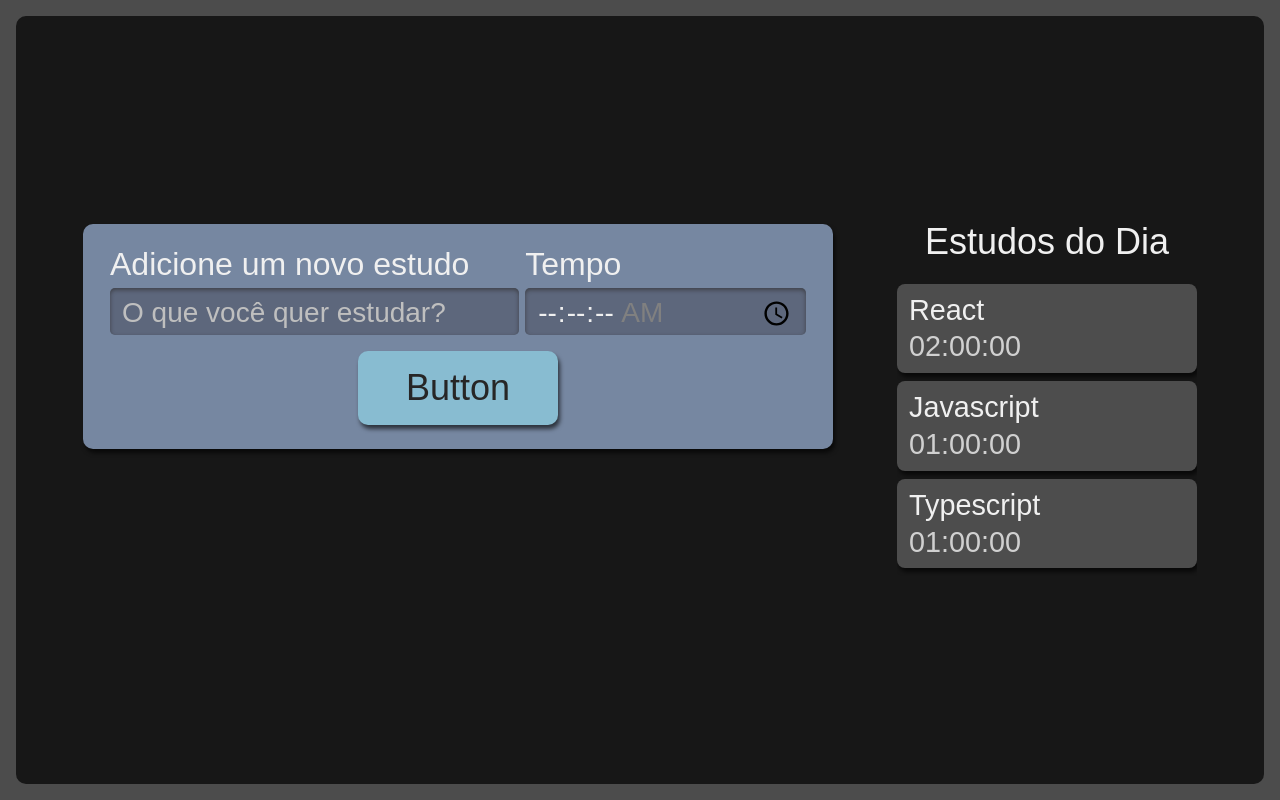
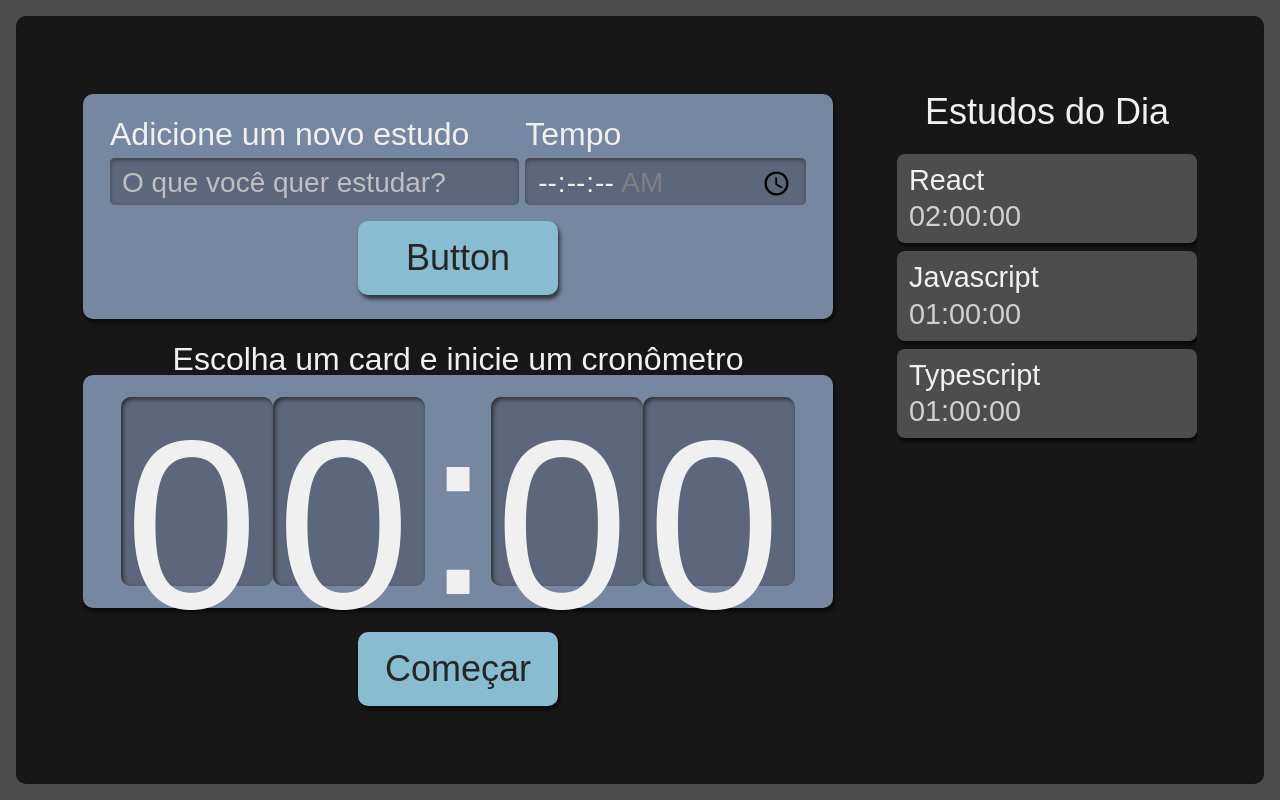
Before and after one commit to dBianchii/AluraReactStudies, a React (Create React App) app: page / in a window 1280 px wide. Built offline with nearby package versions, Linux system fonts and the light colour scheme.

Commit message:
Cronometro

```diff
--- /dev/null
+++ b/src/components/Cronometro/Cronometro.module.scss
@@ -0,0 +1,58 @@
+.cronometro {
+	display: flex;
+	flex-direction: column;
+	align-items: center;
+	grid-area: cronometro;
+
+	.relogioWrapper {
+		align-items: center;
+		background-color: #7687a1;
+		border-radius: 10px;
+		box-shadow: 2px 4px 4px #0000009f;
+		box-sizing: border-box;
+		display: flex;
+		font-size: 5rem;
+		justify-content: center;
+		margin-bottom: 24px;
+		padding: 16px 12px;
+		width: 100%;
+	}
+
+	.titulo {
+		font-size: 2rem;
+	}
+
+	button {
+		background-color: #88bcd1;
+		border-radius: 10px;
+		box-shadow: 2px 4px 4px #0000009f;
+		color: #272626;
+		cursor: pointer;
+		font-size: 1.25rem;
+		padding: 16px;
+		width: 150px;
+
+		&:active {
+			background-color: #7ca6b7;
+			box-shadow: 2px 2px 4px #0000009f inset;
+			cursor: auto;
+		}
+	}
+
+	@media screen and (min-width: 1280px) {
+		.relogioWrapper {
+			font-size: 15rem;
+		}
+
+		p {
+			font-size: 2rem;
+		}
+
+		button {
+			grid-column-start: span 2;
+			justify-self: center;
+			width: 200px;
+			font-size: 2.25rem;
+		}
+	}
+}
--- /dev/null
+++ b/src/components/Cronometro/Relogio/Relogio.module.scss
@@ -0,0 +1,21 @@
+.relogioNumero {
+	background-color: #5d677c;
+	box-shadow: 2px 2px 4px #2b2b2b inset;
+	height: 3.6rem;
+	width: 3rem;
+	padding: 8px 4px;
+	border-radius: 10px;
+
+	@media screen and (min-width: 1280px) {
+		height: 10.8rem;
+		width: 9rem;
+	}
+}
+
+.relogioDivisao {
+	height: 4.2rem;
+
+	@media screen and (min-width: 1280px) {
+		height: 12.6rem;
+	}
+}
--- /dev/null
+++ b/src/components/Cronometro/Relogio/index.tsx
@@ -0,0 +1,13 @@
+import style from "./Relogio.module.scss"
+
+export default function Relogio() {
+	return (
+		<>
+			<span className={style.relogioNumero}>0</span>
+			<span className={style.relogioNumero}>0</span>
+			<span className={style.relogioDivisao}>:</span>
+			<span className={style.relogioNumero}>0</span>
+			<span className={style.relogioNumero}>0</span>
+		</>
+	)
+}
--- /dev/null
+++ b/src/components/Cronometro/index.tsx
@@ -0,0 +1,15 @@
+import Button from "../Button"
+import Relogio from "./Relogio"
+import style from "./Cronometro.module.scss"
+
+export default function Cronometro() {
+	return (
+		<div className={style.cronometro}>
+			<p className={style.titulo}>Escolha um card e inicie um cronômetro</p>
+			<div className={style.relogioWrapper}>
+				<Relogio />
+			</div>
+			<Button>Começar</Button>
+		</div>
+	)
+}
--- a/src/pages/App.tsx
+++ b/src/pages/App.tsx
@@ -1,3 +1,4 @@
+import Cronometro from "../components/Cronometro"
 import Formulario from "../components/formulario"
 import Lista from "../components/Lista"
 import style from "./App.module.scss"
@@ -7,6 +8,7 @@
 		<div className={style.AppStyle}>
 			<Formulario />
 			<Lista />
+			<Cronometro />
 		</div>
 	)
 }
```
